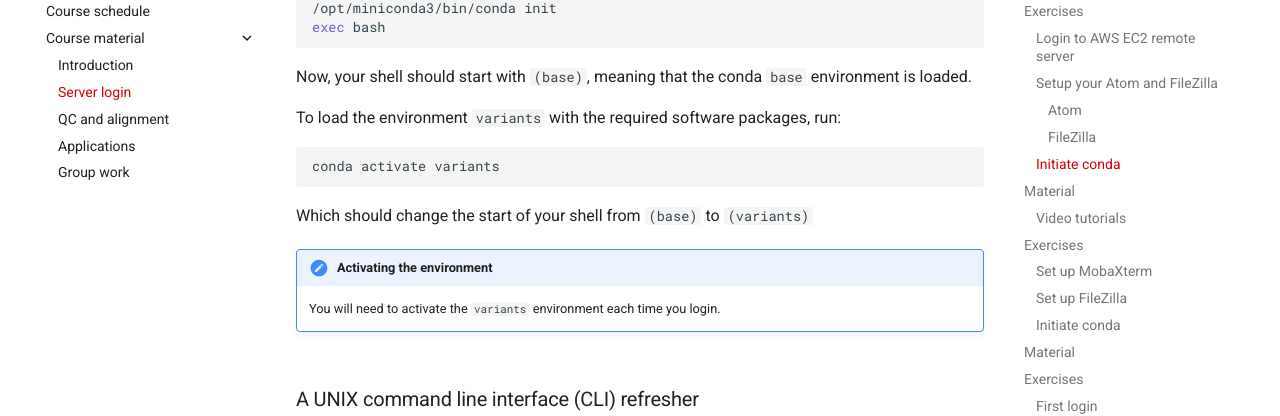
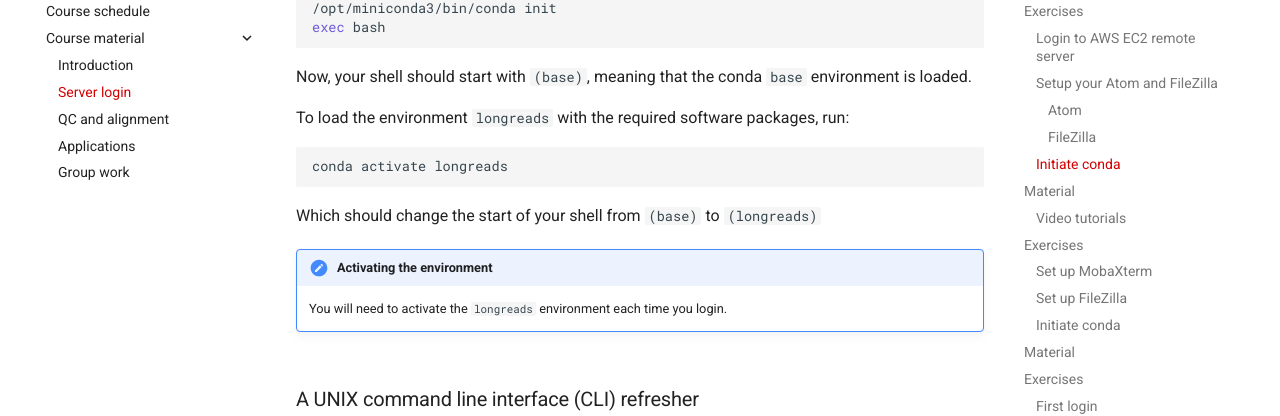
Before and after one commit to sib-swiss/NGS-longreads-training, an MkDocs documentation site: the page built from docs/course_material/server_login.md, in a window 1280 px wide and 900 px high, scrolled down 2546 px. Shown: the part 151-567 px from the top of the window. Built offline with MkDocs 1.6.1 and Material for MkDocs 9.7.7, drawn with Linux system fonts in a browser that asks for light colours; emoji names are drawn with the system emoji font; comment, search, counter and statistics services are not loaded.

Commit message:
changed conda env name

````diff
--- a/docs/course_material/server_login.md
+++ b/docs/course_material/server_login.md
@@ -66,16 +66,16 @@ In this part we will set up your computer to work on the remote AWS server or wi
 
     Now, your shell should start with `(base)`, meaning that the conda `base` environment is loaded.
 
-    To load the environment `variants` with the required software packages, run:
+    To load the environment `longreads` with the required software packages, run:
 
     ```sh
-    conda activate variants
+    conda activate longreads
     ```
 
-    Which should change the start of your shell from `(base)` to `(variants)`
+    Which should change the start of your shell from `(base)` to `(longreads)`
 
     !!! note "Activating the environment"
-        You will need to activate the `variants` environment each time you login.
+        You will need to activate the `longreads` environment each time you login.
 
 === "Windows"
 
@@ -127,16 +127,16 @@ In this part we will set up your computer to work on the remote AWS server or wi
 
     Now, your shell should start with `(base)`, meaning that the conda `base` environment is loaded.
 
-    To load the environment `variants` with the required software packages, run:
+    To load the environment `longreads` with the required software packages, run:
 
     ```sh
-    conda activate variants
+    conda activate longreads
     ```
 
-    Which should change the start of your shell from `(base)` to `(variants)`
+    Which should change the start of your shell from `(base)` to `(longreads)`
 
     !!! note "Activating the environment"
-        You will need to activate the `variants` environment each time you login.
+        You will need to activate the `longreads` environment each time you login.
 
 === "Docker"
 
````
